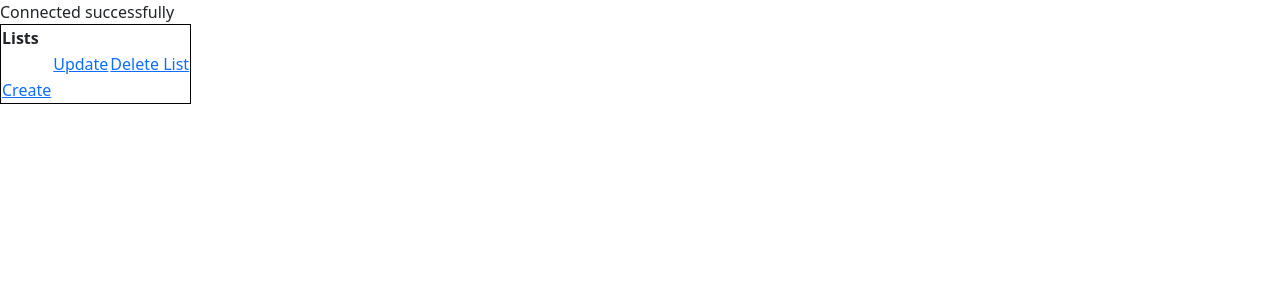
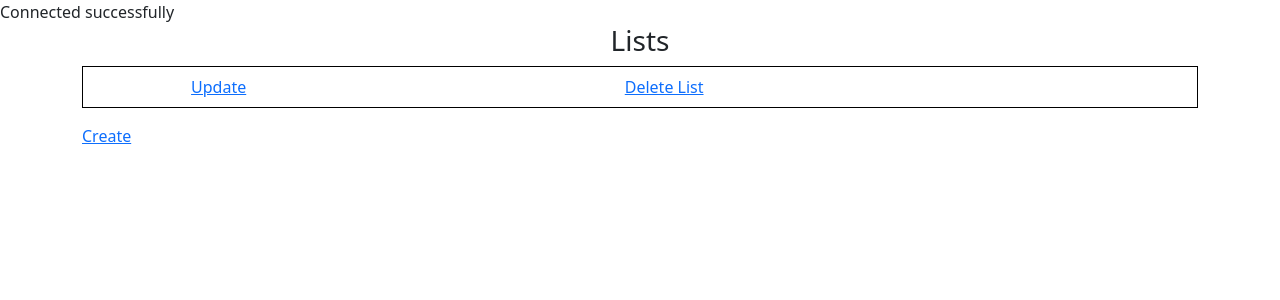
Before and after one commit to JurrijnModderman/To-do-list-crud, a PHP site: page / in a window 1280 px wide. Shown: the top 300 px of the page. Run offline with PHP 8.4, Linux system fonts and the light colour scheme; tables that the repository leaves empty or names only in its code hold one stand-in row (values such as "Sample post"); data that the repository does not hold is empty.

Commit message:
added style in the main page

```diff
--- a/index.php
+++ b/index.php
@@ -9,15 +9,17 @@
     include 'conn.php';
     $all = getData();
     ?>
-<table style="border: 1px solid black">
+<div class="container">
+    <table class="table" style="border: 1px solid black;">
+  <thead>
     <tr>
-        <th>Lists</th>
+        <h3 style="text-align: center;">Lists</h3>
     </tr>
  <?php
  //loop to show all listnames and to crud them
   foreach ($all as $row) {
  ?>
-    <tr>
+    <tr style="border: 1px solid black;">
         <td><a href='indexTask.php?List_Id=<?php echo $row['Id']?>&Task_Name=<?php echo $row['Task_Name']?>'><?php echo $row['Task_Name']?></a></td>
         <td><a href="update.php?Id=<?php echo $row['Id']?>&User=<?php echo $row['User']?>&Task_Name=<?php echo $row['Task_Name']?>">Update</a></td>
         <td><a href="delete.php?Id=<?php echo $row['Id']?>">Delete List</a></td>
@@ -25,8 +27,11 @@
 <?php
     }
 ?>
+</tbody>
+</table>
     <tr>
         <td><a href="create.php?Id=<?php echo $row['Id']?>">Create</a></td>
     </tr>
+    </div>
 </body>
 </html>
```
